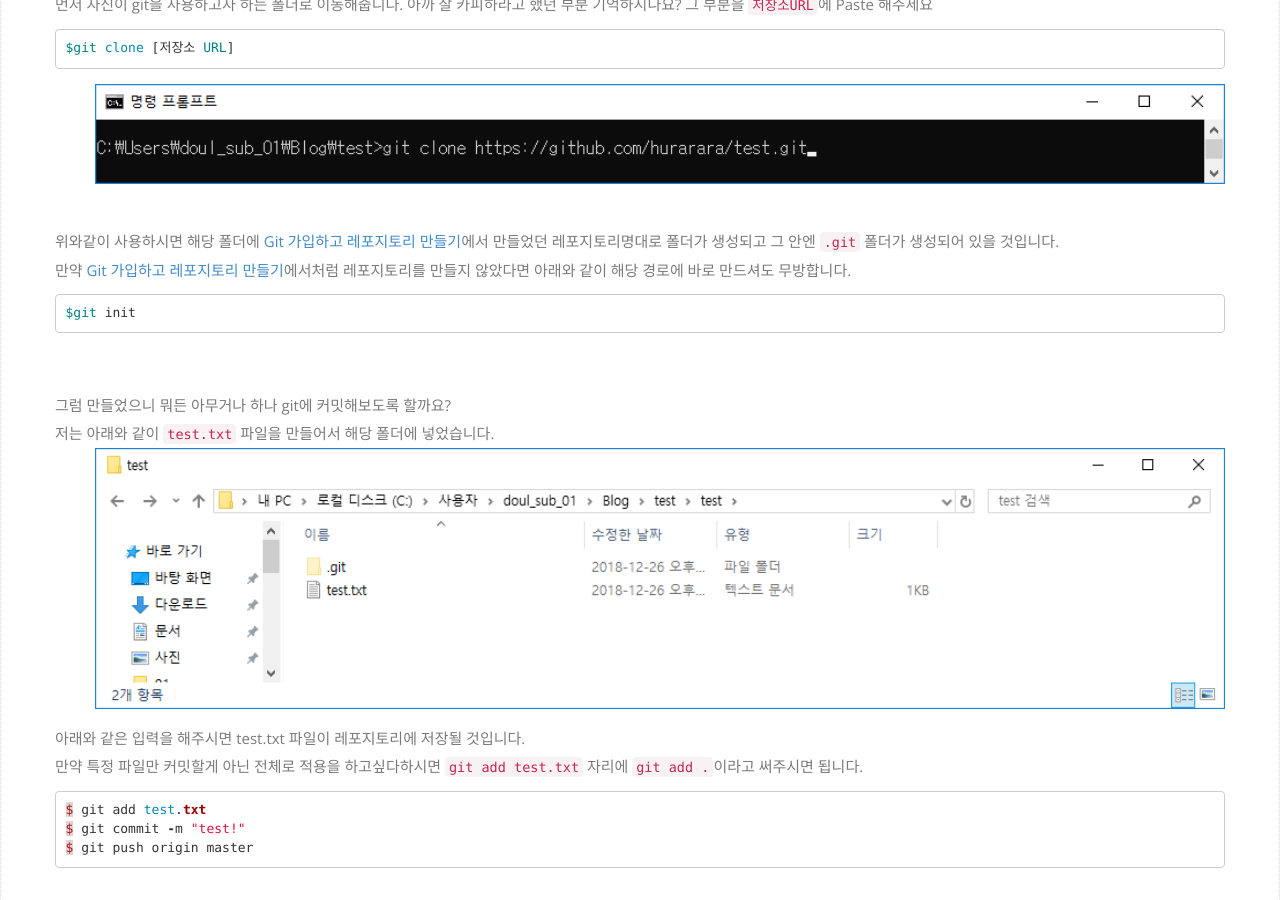
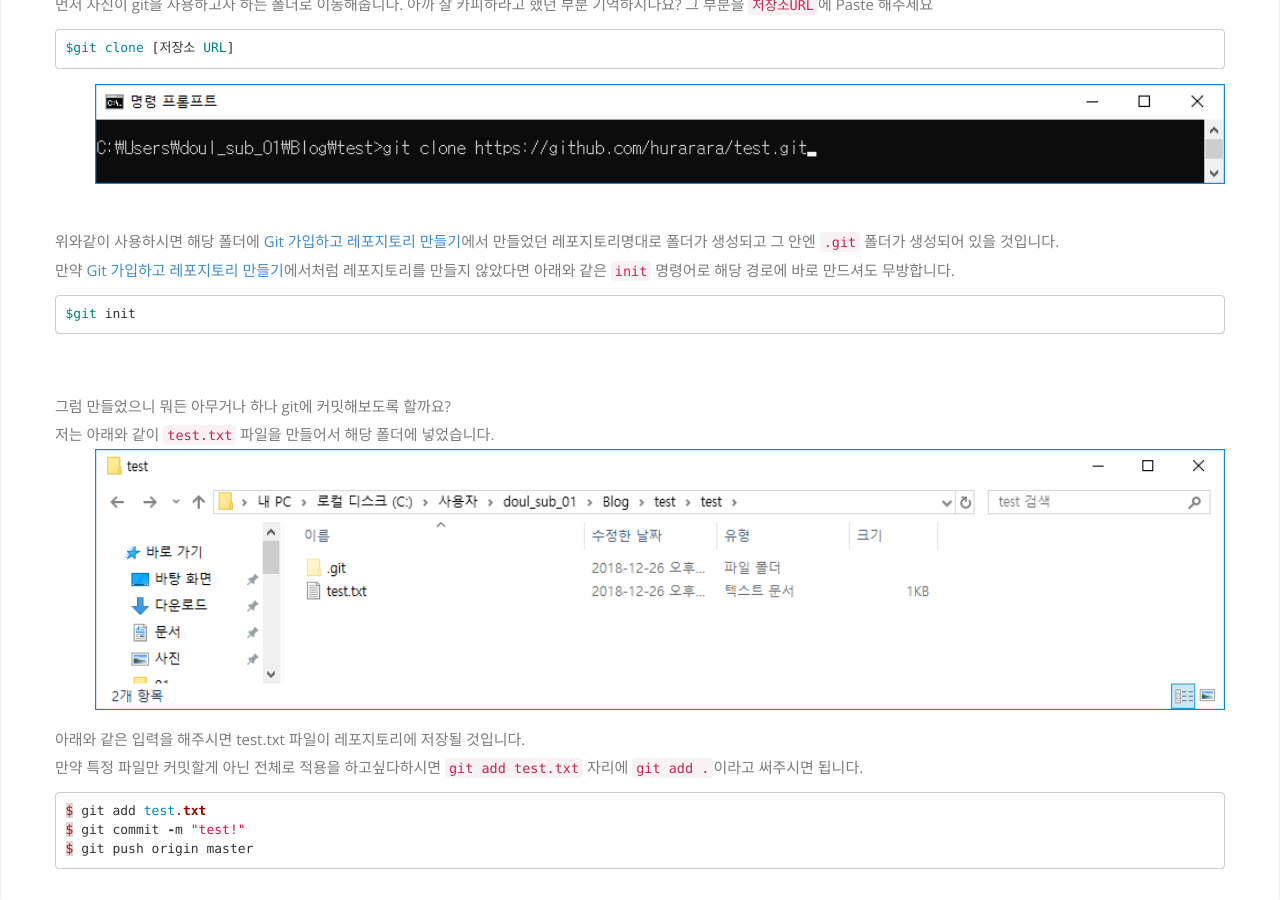
Before and after one commit to hurarara/hurarara.github.io, a Jekyll site: the page built from _posts/2018-12-26-git-01-post.md, in a window 1280 px wide and 900 px high, scrolled down 3768 px. Built offline with Jekyll 4.4.1, drawn with Linux system fonts in a browser that asks for light colours; nearby versions of some CDN libraries; some web fonts are replaced.

Commit message:
201812261738

```diff
--- a/_posts/2018-12-26-git-01-post.md
+++ b/_posts/2018-12-26-git-01-post.md
@@ -60,7 +60,7 @@ $git clone [저장소 URL]
 <br/>
 
 위와같이 사용하시면 해당 폴더에 [Git 가입하고 레포지토리 만들기](#2)에서 만들었던 레포지토리명대로 폴더가 생성되고 그 안엔 `.git` 폴더가 생성되어 있을 것입니다.  <br/>
-만약 [Git 가입하고 레포지토리 만들기](#2)에서처럼 레포지토리를 만들지 않았다면 아래와 같이 해당 경로에 바로 만드셔도 무방합니다.    <br/>
+만약 [Git 가입하고 레포지토리 만들기](#2)에서처럼 레포지토리를 만들지 않았다면 아래와 같은 `init` 명령어로 해당 경로에 바로 만드셔도 무방합니다.    <br/>
 ~~~ruby
 $git init
 ~~~
```
